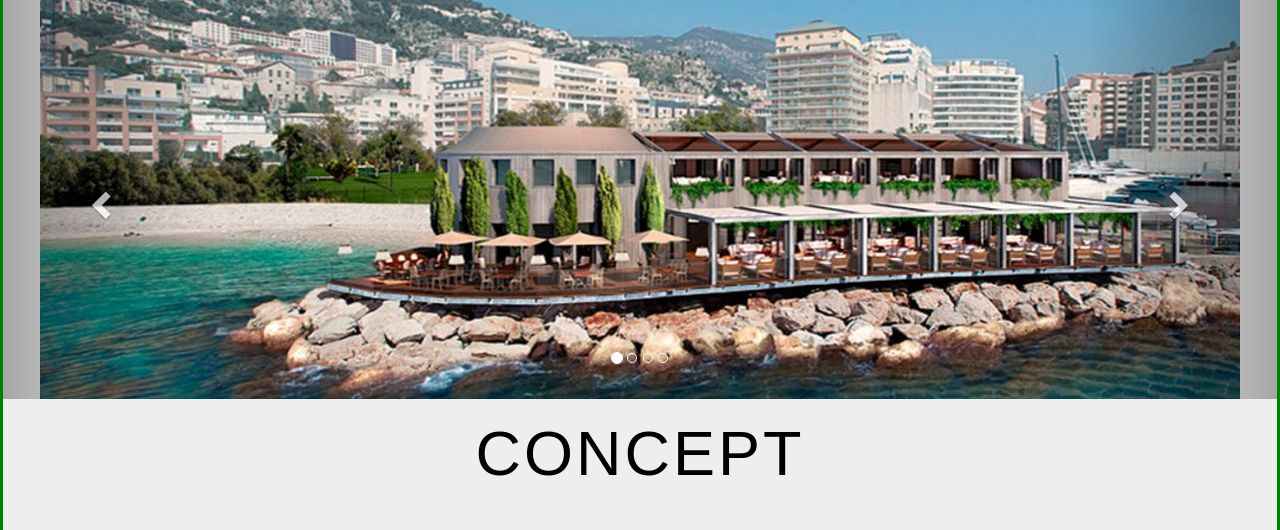
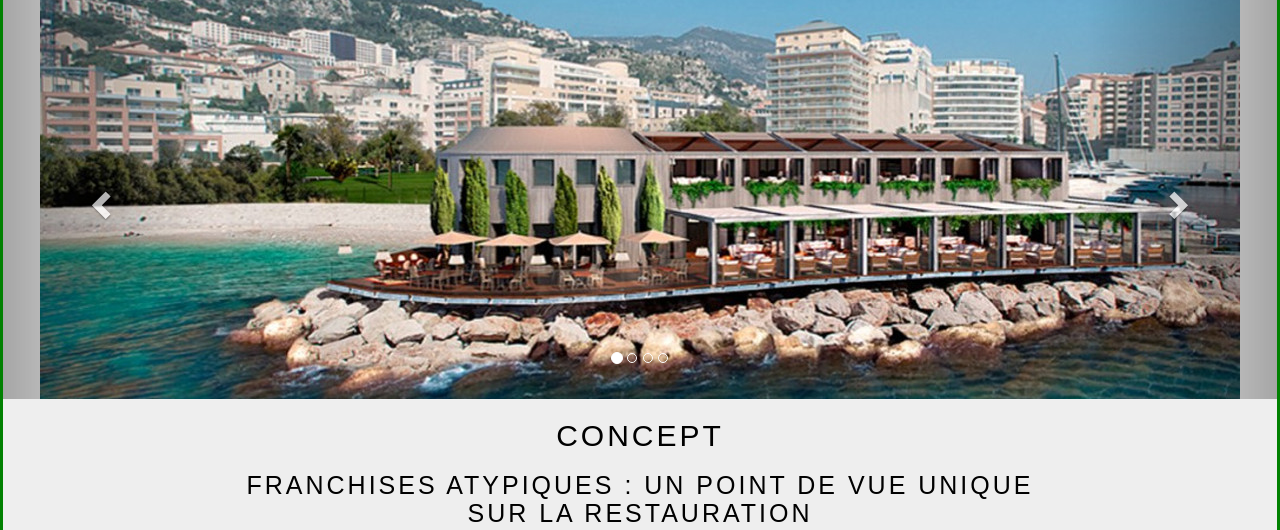
Before and after one commit to fouv/Static-Website-html-css, a PHP site: page / in a window 1280 px wide. Shown: the part 56-586 px from the top of the page. Run offline with PHP 8.4, Linux system fonts and the light colour scheme; some libraries are stand-ins or nearby versions.

Commit message:
styles text modified

```diff
--- a/css/style.css
+++ b/css/style.css
@@ -10,12 +10,29 @@
 
   h1{
   text-transform: uppercase;
-  font-size: 63px;
+  font-size: 30px;
   letter-spacing: 3px;
   margin-bottom: 15px;
   text-align: center;
   font-family: "Montserrat", sans-serif;
-}
+   }
+  .jumbotron h1 {
+    font-size: 30px;
+  }
+  h2 {
+    text-transform: uppercase;
+    font-size: 25px;
+    letter-spacing: 3px;
+    margin-bottom: 15px;
+    text-align: center;
+    font-family: "Montserrat", sans-serif;
+  }
+  p {
+    font-size: 14px;
+    padding : 20px;
+    text-align: justify;
+  }
+
 body{
   border: 3px solid green;
   word-wrap: break-word;
@@ -297,13 +314,13 @@ Movie information
   height: 195px;
   background-size: contain;
   background-repeat: no-repeat;
-  text-shadow: 0px 1px 1px rgba(0,0,0,1);
-}
+  text-shadow: 0px 2px 2px rgba(0,0,0,1);
+  }
 
 .info header h1 {
   margin: 0 0 2px;
-  font-size: 2.6em;
-  color: darkblue;
+  font-size: 2.8em;
+  color: white;
   padding-top: 20px;
 }
 
--- a/page/home.php
+++ b/page/home.php
@@ -42,6 +42,11 @@
       </div>
       <div>
         <h1>Concept</h1>
+          <H2 class="text-center">FRANCHISES ATYPIQUES : UN POINT DE VUE UNIQUE <br>SUR LA RESTAURATION</H2>
+          <p>Le concept de franchise de restaurants atypiques a été créé par Julien Boyer et Damien Armenté, deux passionnés de gastronomie hors pair.
+             Le premièr restaurant "montgolfière" est ainsi née à Lyon en 2015. Le succès étant au rendez-vous, six autres restaurants ont vu le jour en moins d'un an : la Loupe, Fontainebleau, Orléans,
+              Bordeaux, Toulouse et Marseille...
+
       </div>
       <div class="wrapper">
         <ul class="stage clearfix">
@@ -105,9 +110,9 @@
         <div class="col-xs-12 col-sm-12 col-md-12 col-lg-12">
             <div class="jumbotron" >
                 <div class="container">
-                    <h1 >Qui sommes-nous ?</h1>
+                    <h1>Qui sommes-nous ?</h1>
 
-                    <img src="images/julien.png" class="img-circle" alt="Julien Boyer" width="128" height="128">
+                    <img src="images/damien_armente.jpg" class="img-circle" alt="Damien Armenté" width="128" height="128">_
 
                     <p class="text-justify">lusieurs variations de Lorem Ipsum peuvent
                         être trouvées ici ou là, mais la majeure partie d'entre elles a été altérée par l'addition
@@ -117,7 +122,7 @@
                         tendent à reproduire le même extrait sans fin, ce qui fait de lipsum.com
                         le seul vrai générateur de Lorem Ipsum. Iil utilise un dictionnaire de plus de
                         200 mots latins.</p>
-                    <img src="images/damien-armente-profil.jpg" class="img-circle" alt="Damien Armenté" width="128" height="128">_
+                    <img src="images/julien.png" class="img-circle" alt="Julien Boyer" width="128" height="128">
 
                     <p class="text-justify">lusieurs variations de Lorem Ipsum peuvent
                         être trouvées ici ou là, mais la majeure partie d'entre elles a été altérée par l'addition
```
Also changed, not shown: images/damien_armente.jpg (added).
